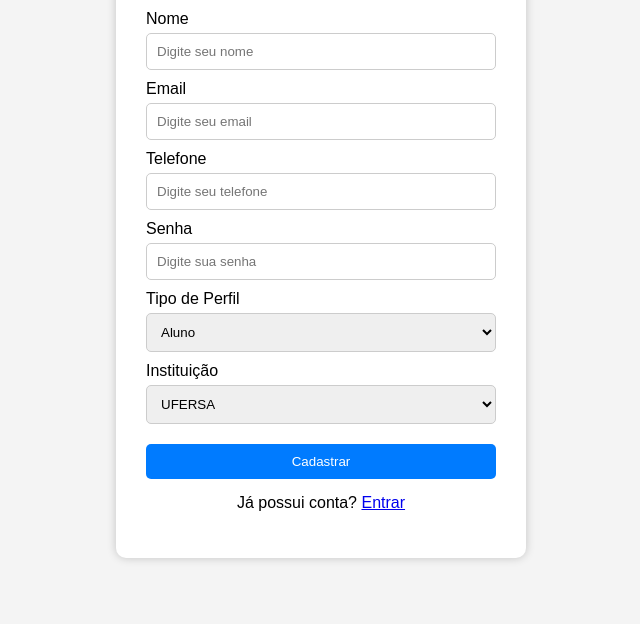
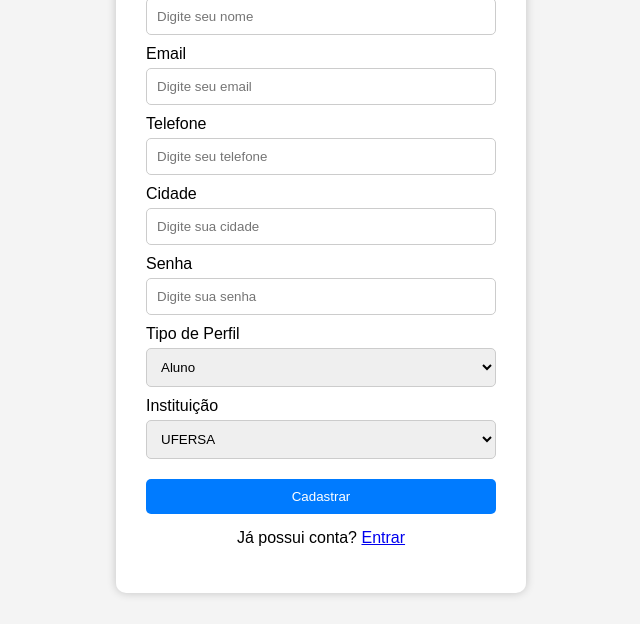
Before and after one commit to ikaro9/SistemaLogisticoTransporteUniversitario, a plain HTML site: page frontend/cadastro.html in a window 1280 px wide. Shown: the part 176-800 px from the top of the page, without its empty margins (319-959 px from the left). Drawn offline with Linux system fonts and the light colour scheme.

Commit message:
add cidade em cadastro.htmi

```diff
--- a/frontend/cadastro.html
+++ b/frontend/cadastro.html
@@ -23,6 +23,9 @@
 
             <label>Telefone</label>
             <input type="text" placeholder="Digite seu telefone">
+
+            <label>Cidade</label>
+            <input type="text" placeholder="Digite sua cidade">
 
             <label>Senha</label>
             <input type="password" placeholder="Digite sua senha">
```
